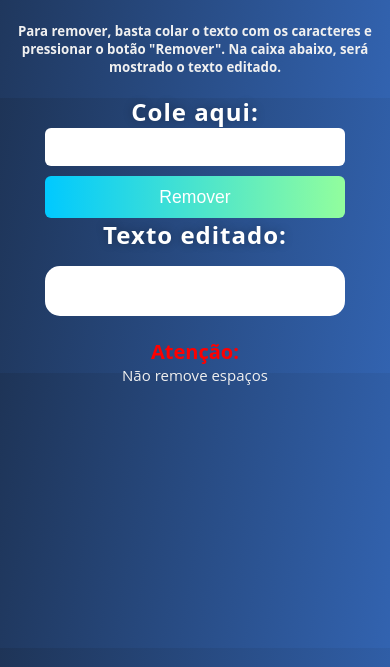
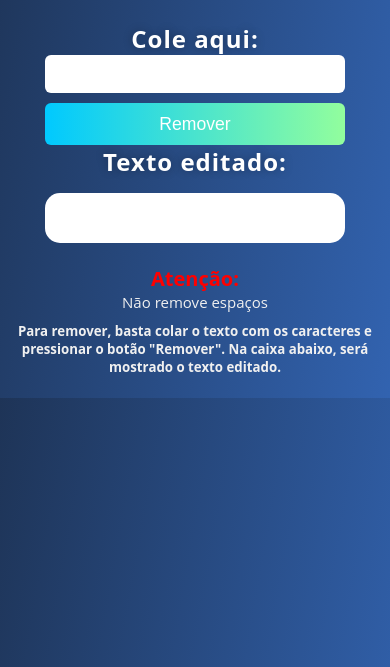
Before and after one commit to Oneonjr/RemovedorDeCaracteres, a plain HTML site: page index.html in a window 390 px wide. Shown: the part 177-844 px from the top of the page. Drawn offline with Linux system fonts and the light colour scheme.

Commit message:
Deixando Responsivo

```diff
--- a/style.css
+++ b/style.css
@@ -8,15 +8,15 @@
 	box-sizing:border-box;
 }
 body{
-
-    width: 100%;
-	display: flex;
+    display: flex;
     flex-direction: column;
     align-items: center;
+    width: 100%;
 	height:100%;
 	font-family: 'Open Sans', sans-serif;
     background: #092756;
     background-image: linear-gradient(rgba(255, 255, 255, 0), rgba(255, 255, 255, 0)), linear-gradient(100deg, #1e3457, #3263b0)
+
 
 }
 
@@ -68,13 +68,14 @@ h1{
 }
 .conteudo{
 
-    position: absolute;
+    /* position: absolute; */
 	top: 50%;
+
+
 	left: 50%;
-	margin: -150px 0 0 -150px;
+	/* margin: -150px 0 0 -150px; */
 	width:300px;
 	height:300px;
-
 }
 
 .conteudo h2 {
@@ -97,10 +98,10 @@ input{
     border-radius: 6px;
     text-align: center;
     transition: .5s;
-
 }
 
 input:focus { background-color: #f0f0f0; }
+
 
 .resultado{
     background-color: #fff;
```
